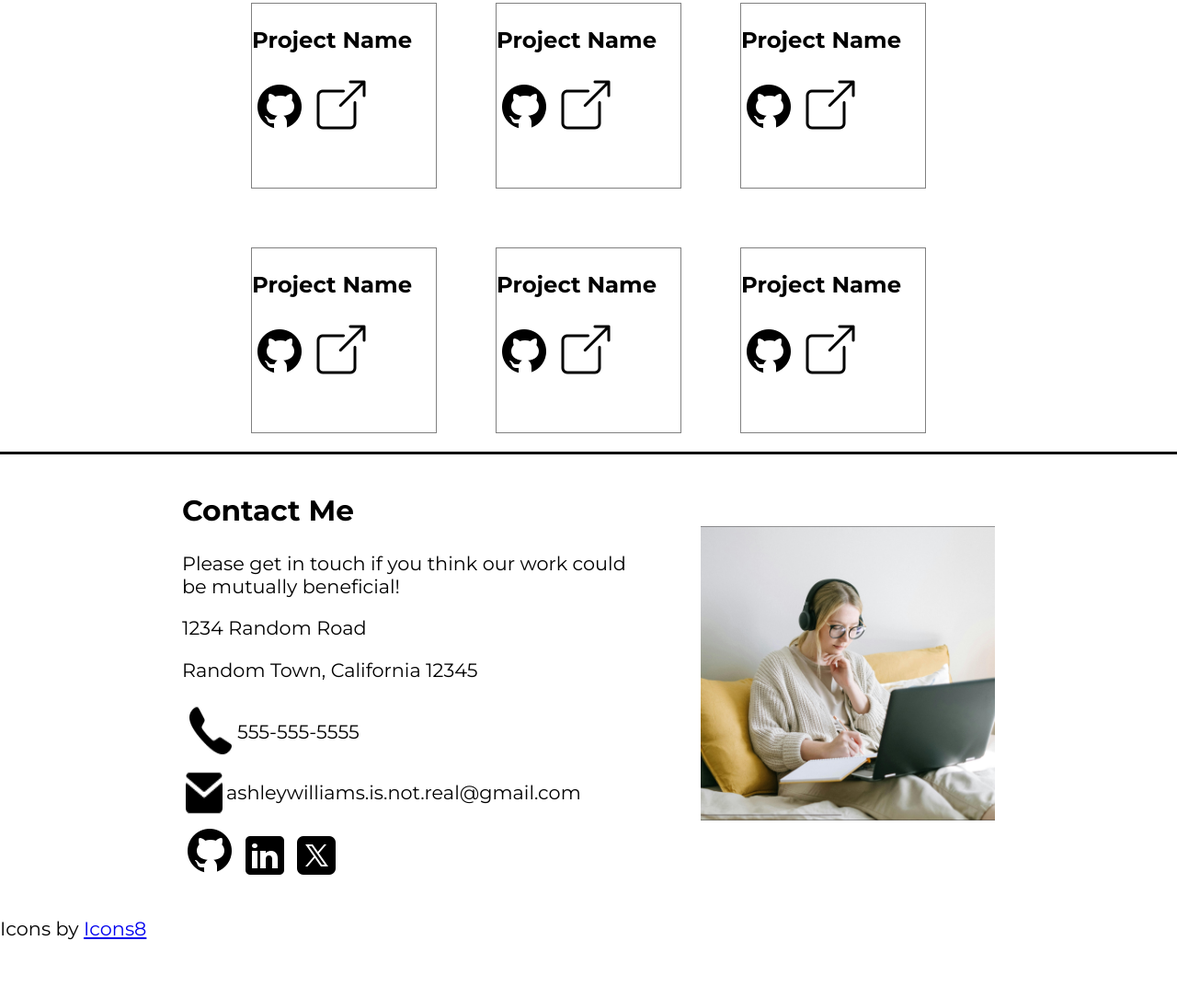
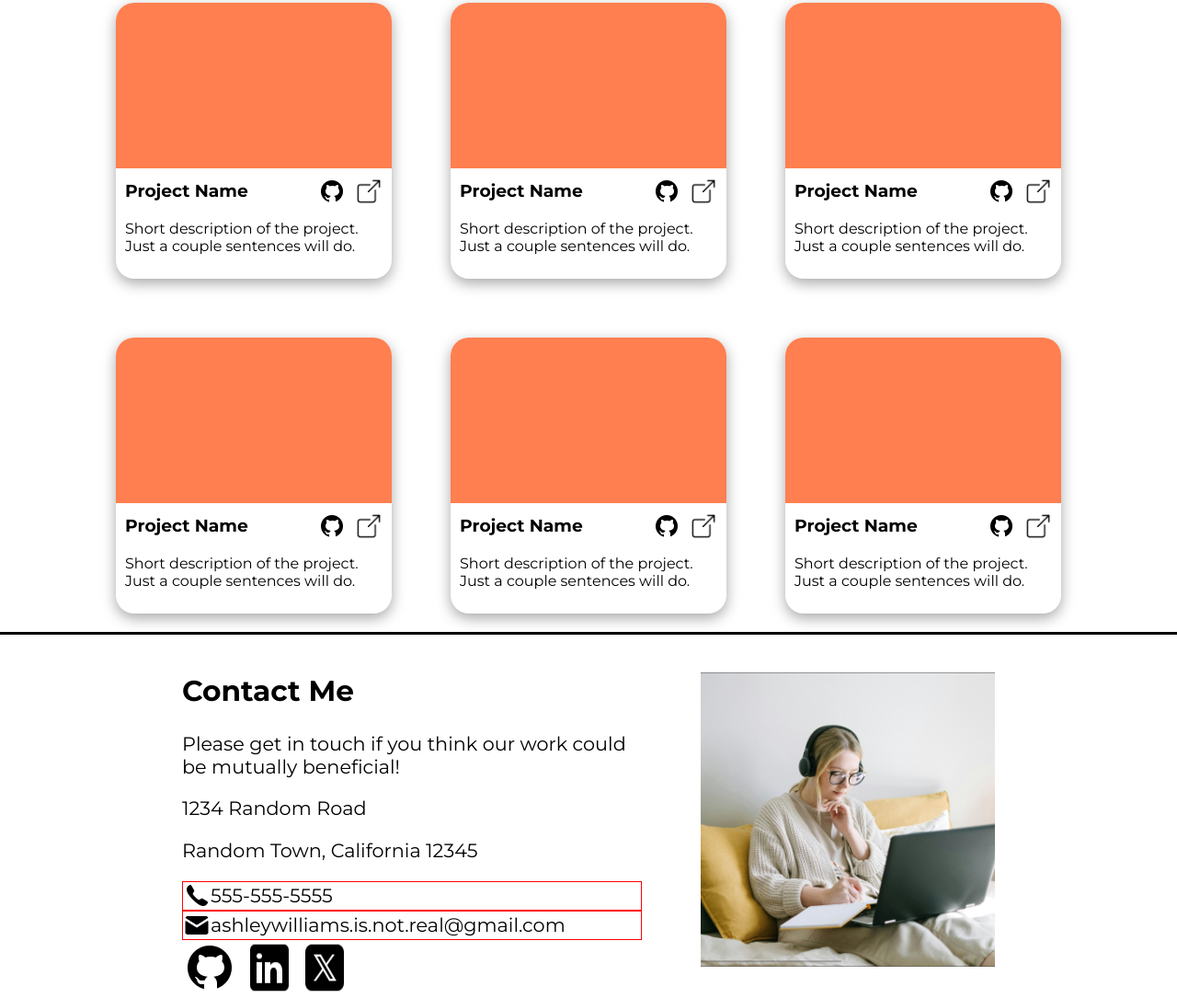
Before and after one commit to lmcygnus/homepage, a plain HTML site: page index.html in a window 1280 px wide. Shown: the part 622-1707 px from the top of the page at 92% size. Before the commit the page ends 1665 px from the top, so only its background shows below. Drawn offline with Linux system fonts and the light colour scheme.

Commit message:
style projects divs

```diff
--- a/index.html
+++ b/index.html
@@ -38,58 +38,82 @@
         <h2>My Work</h2>
         <div class="container">
             <div class="project">
+                <div class="projectScreenshot"></div>
                 <div class="projectName">
                     <h3>Project Name</h3>
                     <div class="icons">
-                        <img src="icons8-github-60.png" alt="project github">
-                        <img src="icons8-external-link-64.png" alt="live preview">
+                        <img src="icons8-github-60.png" alt="project github" width="30px" height="auto">
+                        <img src="icons8-external-link-64.png" alt="live preview" width="30px" height="auto">
                     </div>
                 </div>
+                <p class="projectDescription">
+                    Short description of the project. Just a couple sentences will do.
+                </p>
             </div>
             <div class="project">
+                <div class="projectScreenshot"></div>
                 <div class="projectName">
                     <h3>Project Name</h3>
                     <div class="icons">
-                        <img src="icons8-github-60.png" alt="project github">
-                        <img src="icons8-external-link-64.png" alt="live preview">
+                        <img src="icons8-github-60.png" alt="project github" width="30px" height="auto">
+                        <img src="icons8-external-link-64.png" alt="live preview" width="30px" height="auto">
                     </div>
                 </div>
+                <p class="projectDescription">
+                    Short description of the project. Just a couple sentences will do.
+                </p>
             </div>
             <div class="project">
+                <div class="projectScreenshot"></div>
                 <div class="projectName">
                     <h3>Project Name</h3>
                     <div class="icons">
-                        <img src="icons8-github-60.png" alt="project github">
-                        <img src="icons8-external-link-64.png" alt="live preview">
+                        <img src="icons8-github-60.png" alt="project github" width="30px" height="auto">
+                        <img src="icons8-external-link-64.png" alt="live preview" width="30px" height="auto">
                     </div>
                 </div>
+                <p class="projectDescription">
+                    Short description of the project. Just a couple sentences will do.
+                </p>
             </div>
             <div class="project">
+                <div class="projectScreenshot"></div>
                 <div class="projectName">
                     <h3>Project Name</h3>
                     <div class="icons">
-                        <img src="icons8-github-60.png" alt="project github">
-                        <img src="icons8-external-link-64.png" alt="live preview">
+                        <img src="icons8-github-60.png" alt="project github" width="30px" height="auto">
+                        <img src="icons8-external-link-64.png" alt="live preview" width="30px" height="auto">
                     </div>
                 </div>
+                <p class="projectDescription">
+                    Short description of the project. Just a couple sentences will do.
+                </p>
             </div>
             <div class="project">
+                <div class="projectScreenshot"></div>
                 <div class="projectName">
                     <h3>Project Name</h3>
                     <div class="icons">
-                        <img src="icons8-github-60.png" alt="project github">
-                        <img src="icons8-external-link-64.png" alt="live preview">
+                        <img src="icons8-github-60.png" alt="project github" width="30px" height="auto">
+                        <img src="icons8-external-link-64.png" alt="live preview" width="30px" height="auto">
                     </div>
                 </div>
+                <p class="projectDescription">
+                    Short description of the project. Just a couple sentences will do.
+                </p>
             </div>
             <div class="project">
+                <div class="projectScreenshot"></div>
                 <div class="projectName">
                     <h3>Project Name</h3>
                     <div class="icons">
-                        <img src="icons8-github-60.png" alt="project github">
-                        <img src="icons8-external-link-64.png" alt="live preview">
+                        <img src="icons8-github-60.png" alt="project github" width="30px" height="auto">
+                        <img src="icons8-external-link-64.png" alt="live preview" width="30px" height="auto">
                     </div>
                 </div>
+                <p class="projectDescription">
+                    Short description of the project. Just a couple sentences will do.
+                </p>
             </div>
         </div>
     </main>
@@ -100,11 +124,11 @@
             <p>1234 Random Road</p>
             <p>Random Town, California 12345</p>
             <div class="tel">
-                <img src="icons8-phone-60.png" alt="phone">
+                <img src="icons8-phone-60.png" alt="phone" width="30px" height="auto">
                 <p>555-555-5555</p>
             </div>
             <div class="mail">
-                <img src="icons8-mail-48.png" alt="email">
+                <img src="icons8-mail-48.png" alt="email" width="30px" height="auto">
                 <p>ashleywilliams.is.not.real@gmail.com</p>
             </div>
             <div class="icons">
--- a/style.css
+++ b/style.css
@@ -1,9 +1,11 @@
 :root {
     --main-color: black;
 }
-body, header, .aboutMe, .photo,  main, footer, .container, .tel, .mail {
+
+body, header, .aboutMe, .photo, .icons,  main, .projectName, footer, .container, .tel, .mail {
     display: flex;
 }
+
 body {
     flex-direction: column;
     font-family: "Montserrat", sans-serif;
@@ -30,10 +32,11 @@ header {
     max-height: 400px;
     max-width: 50%;
     flex-direction: column;
+    box-shadow: rgba(0, 0, 0, 0.35) 0px 5px 15px;
 }
 
 .aboutMe > .icons {
-    align-items:flex-end;
+    justify-content: flex-end;
 }
 
 .photo {
@@ -63,7 +66,7 @@ main {
 }
 
 .container {
-    max-width: 800px;
+    max-width: 90%;
     flex-wrap: wrap;
     justify-content: center;
     align-items: center;
@@ -73,9 +76,33 @@ main {
 }
 
 .project {
-    min-width: 200px;
-    min-height: 200px;
-    border: 1px solid gray;
+    max-width: 300px;
+    max-height: 300px;
+    border-radius: 20px;
+    overflow: hidden;
+    box-shadow: rgba(0, 0, 0, 0.35) 0px 5px 15px;
+}
+
+.projectScreenshot {
+    background-color: coral;
+    min-height: 180px;
+}
+
+.projectName {
+    padding: 10px 10px 0px 10px;
+    font-size: 16px;
+    justify-content: space-between;
+    align-items: center;
+    max-height: 30px;
+}
+
+.icons {
+    gap: 10px;
+}
+
+.projectDescription {
+    font-size: 16px;
+    padding: 0px 10px 10px 10px;
 }
 
 footer {
@@ -91,3 +118,8 @@ footer {
 .contact {
     max-width: 500px;
 }
+.tel, .mail {
+    align-items: center;
+    border: 1px solid red;
+    max-height: 30px;
+}
```
